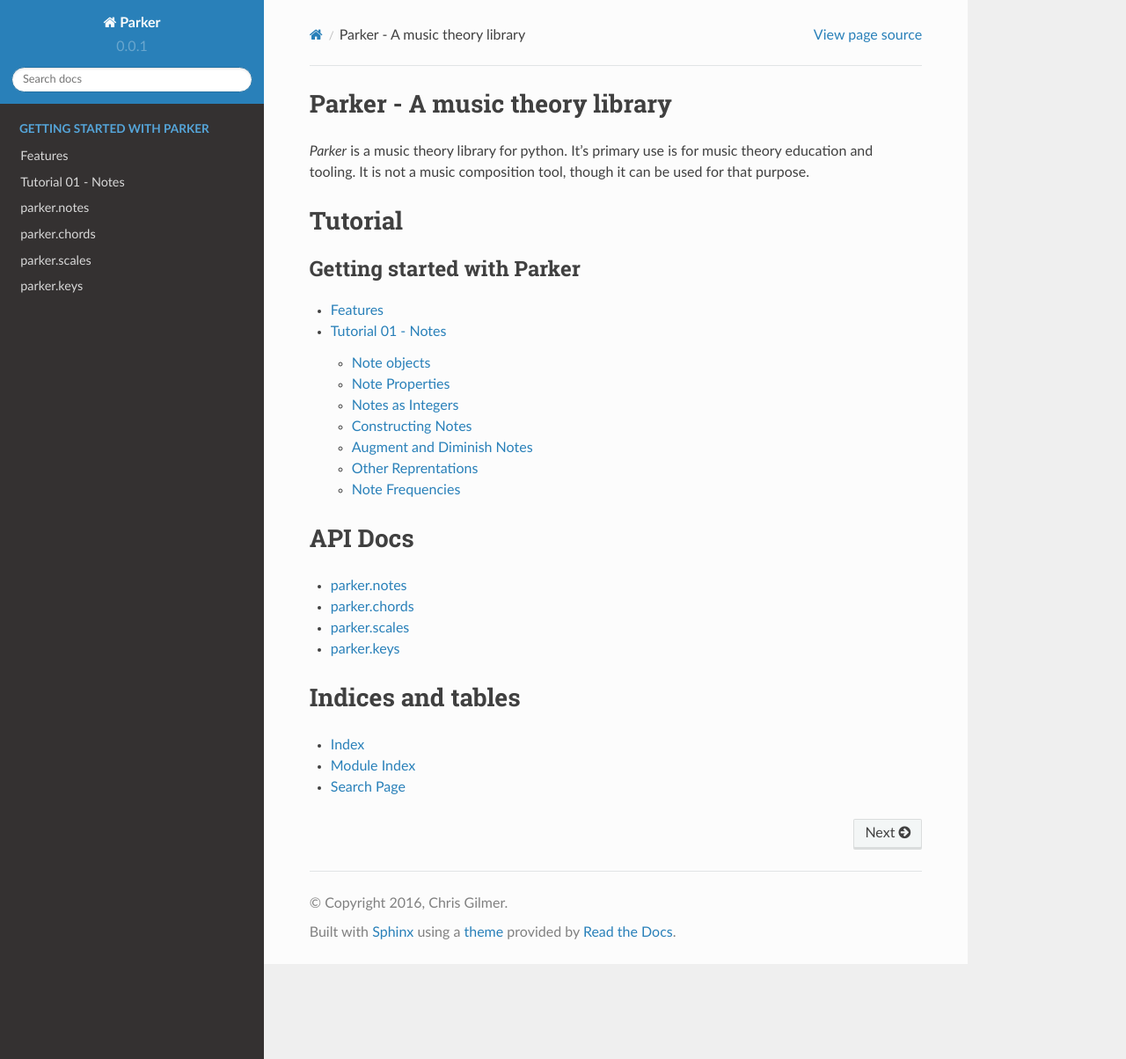
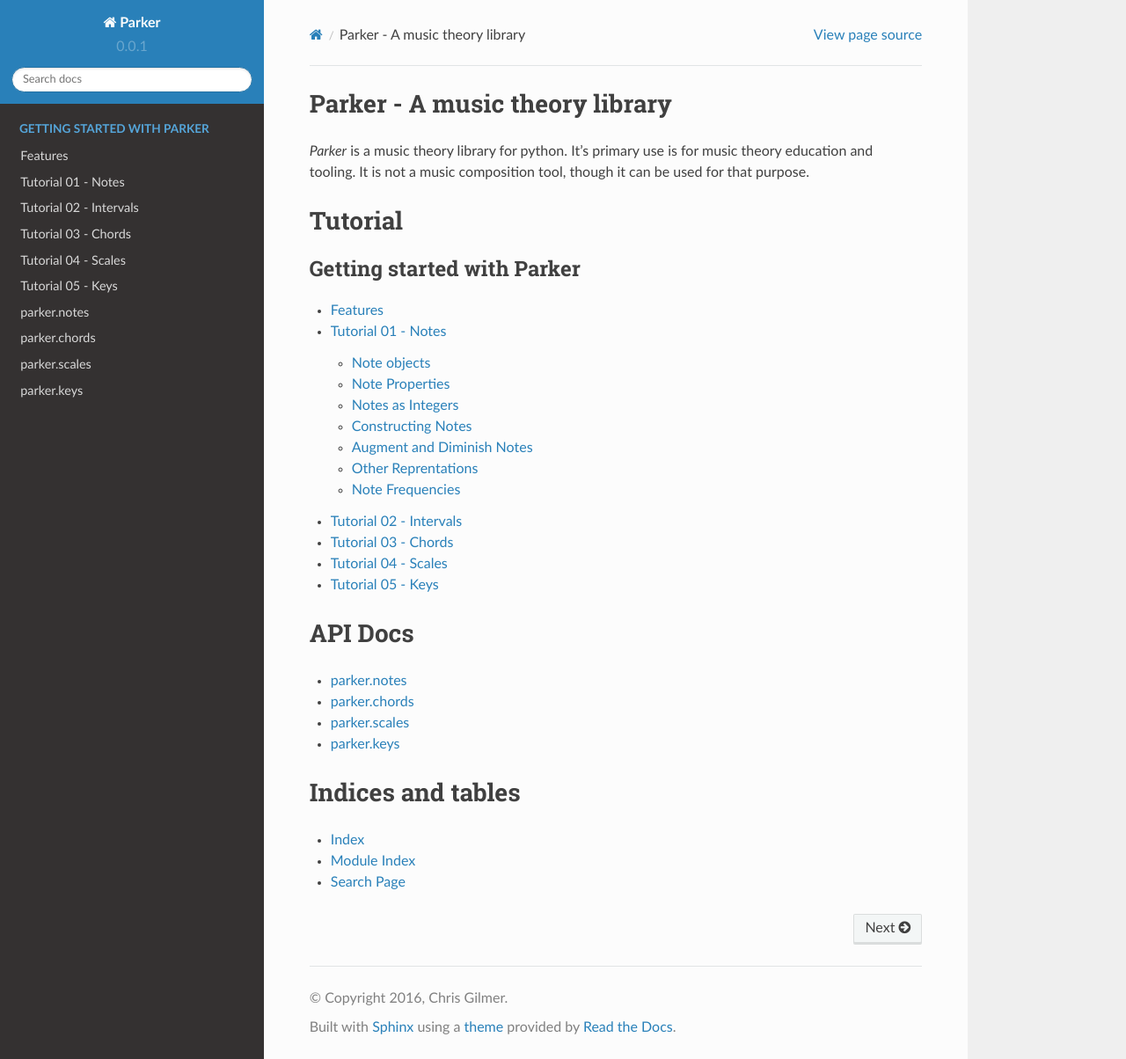
Before and after one commit to chrisgilmerproj/parker, a Sphinx documentation site: the page built from docs/source/index.rst, in a window 1280 px wide and 1204 px high. Shown: the whole window at 88% size. Built offline with Sphinx 7.4.7 and the Read the Docs theme 2.0.0, drawn with Linux system fonts in a browser that asks for light colours; formulas are drawn with MathJax 3.

Commit message:
Fix major sixth chord and add more docs

```diff
--- a/docs/source/index.rst
+++ b/docs/source/index.rst
@@ -16,6 +16,10 @@
 
    tutorial/features.rst
    tutorial/notes.rst
+   tutorial/intervals.rst
+   tutorial/chords.rst
+   tutorial/scales.rst
+   tutorial/keys.rst
 
 
 API Docs
--- /dev/null
+++ b/docs/source/tutorial/chords.rst
@@ -0,0 +1,5 @@
+Tutorial 03 - Chords
+====================
+
+
+>>> from parker.chords import *
--- /dev/null
+++ b/docs/source/tutorial/keys.rst
@@ -0,0 +1,5 @@
+Tutorial 05 - Keys
+==================
+
+
+>>> from parker.keys import *
--- /dev/null
+++ b/docs/source/tutorial/scales.rst
@@ -0,0 +1,5 @@
+Tutorial 04 - Scales
+====================
+
+
+>>> from parker.scales import *
```
Also changed, not shown: docs/source/tutorial/intervals.rst (added, +9 -0 lines), 2 other files.
